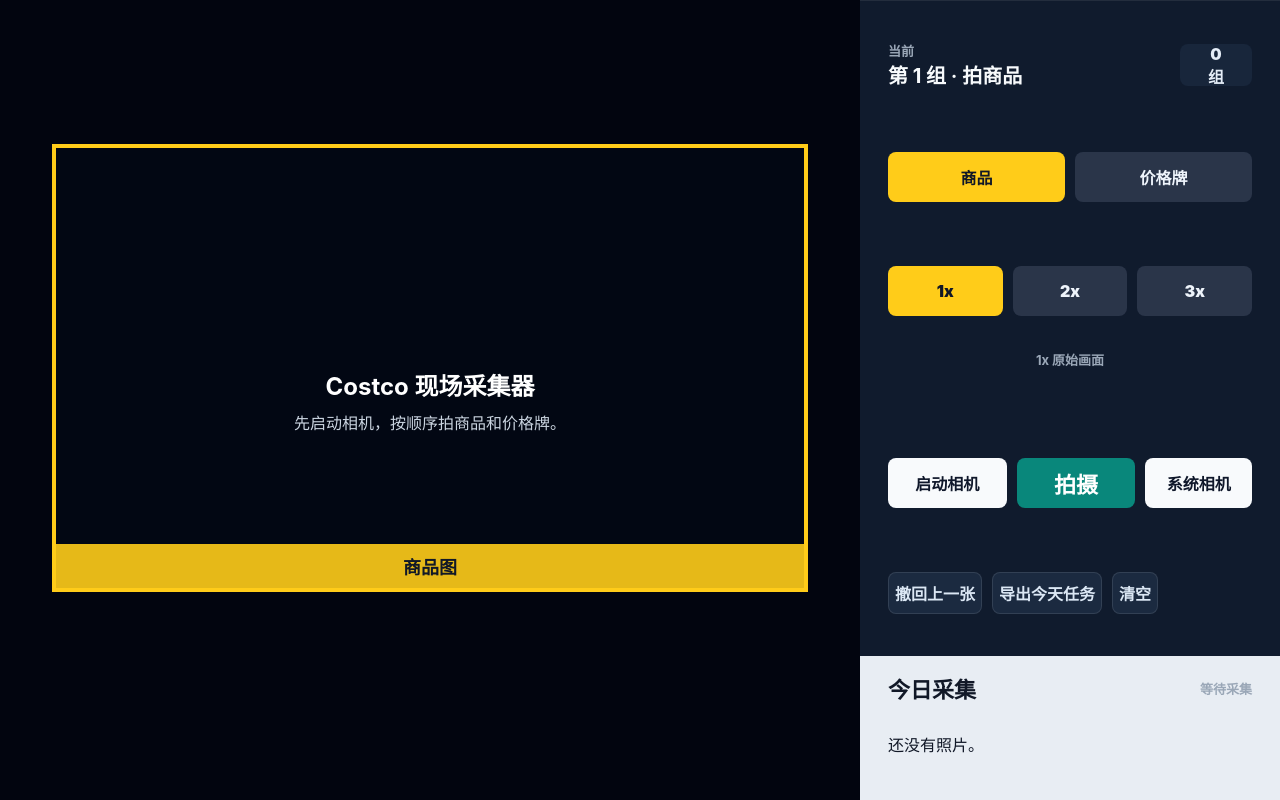
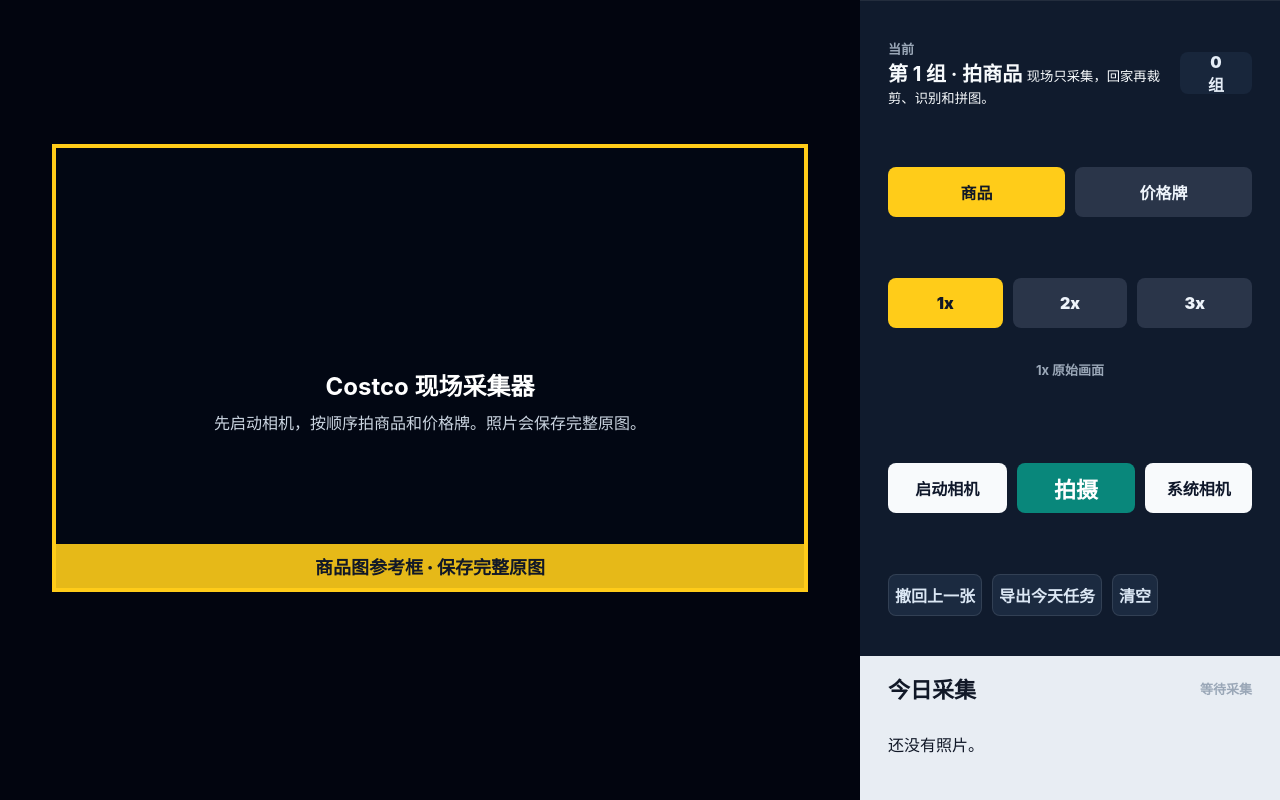
Before and after one commit to yangzongyuan672-maker/costco-field-capture, a website: page index.html in a window 1280 px wide. Drawn offline with Linux system fonts and the light colour scheme.

Commit message:
Clarify full-original capture flow

```diff
--- a/index.html
+++ b/index.html
@@ -14,14 +14,14 @@
         <canvas id="snapshot" hidden></canvas>
         <div class="empty-camera" id="emptyCamera">
           <strong>Costco 现场采集器</strong>
-          <span>先启动相机，按顺序拍商品和价格牌。</span>
+          <span>先启动相机，按顺序拍商品和价格牌。照片会保存完整原图。</span>
         </div>
 
         <div class="frame product-frame" id="productFrame">
-          <span>商品图</span>
+          <span>商品图参考框 · 保存完整原图</span>
         </div>
         <div class="frame price-frame is-hidden" id="priceFrame">
-          <span>价格牌</span>
+          <span>价格牌参考框 · 保存完整原图</span>
         </div>
       </section>
 
@@ -30,6 +30,7 @@
           <div>
             <span class="eyebrow">当前</span>
             <strong id="stepTitle">第 1 组 · 拍商品</strong>
+            <small>现场只采集，回家再裁剪、识别和拼图。</small>
           </div>
           <div class="count-pill"><span id="pairCount">0</span> 组</div>
         </div>
```
